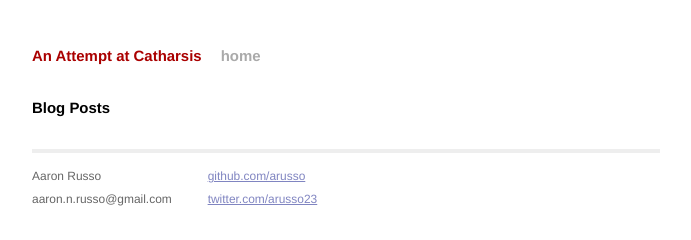
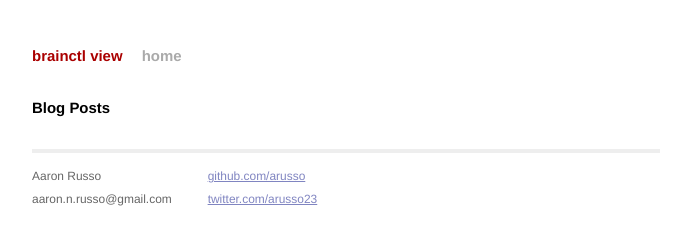
Before and after one commit to arusso/arusso.github.io, a Jekyll site: the page built from index.html, in a window 1280 px wide. Shown: the top 240 px of the page, without its empty margins (294-985 px from the left). Built offline with Jekyll 4.4.1, drawn with Linux system fonts in a browser that asks for light colours.

```diff
--- a/_config.yml
+++ b/_config.yml
@@ -1,2 +1,2 @@
-name: An Attempt at Catharsis
+name: brainctl view
 pygments: true
--- a/index.html
+++ b/index.html
@@ -1,6 +1,6 @@
 ---
 layout: default
-title: An Attempt at Catharsis
+title: home
 ---
 
 <div id="home">
```
